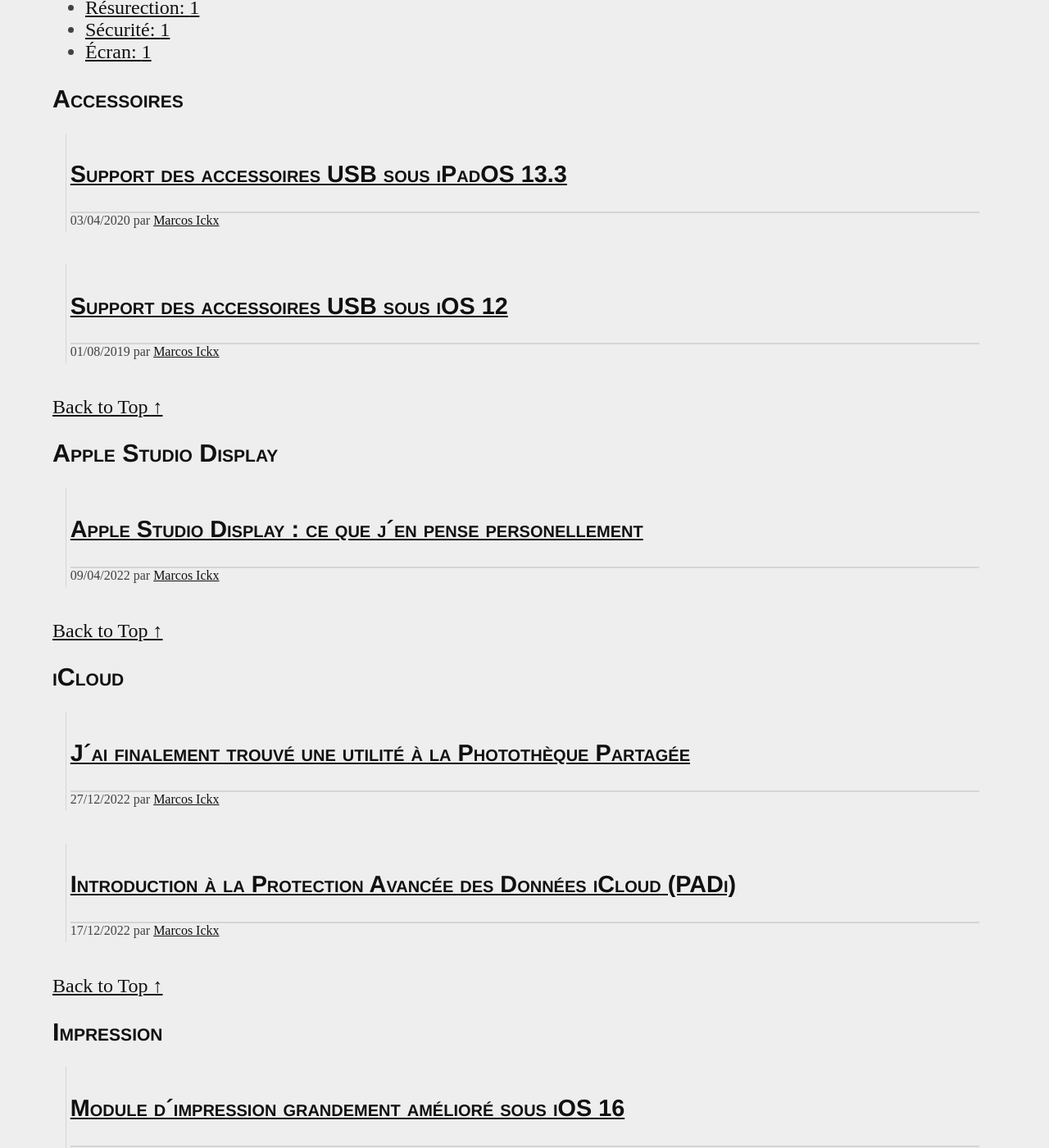
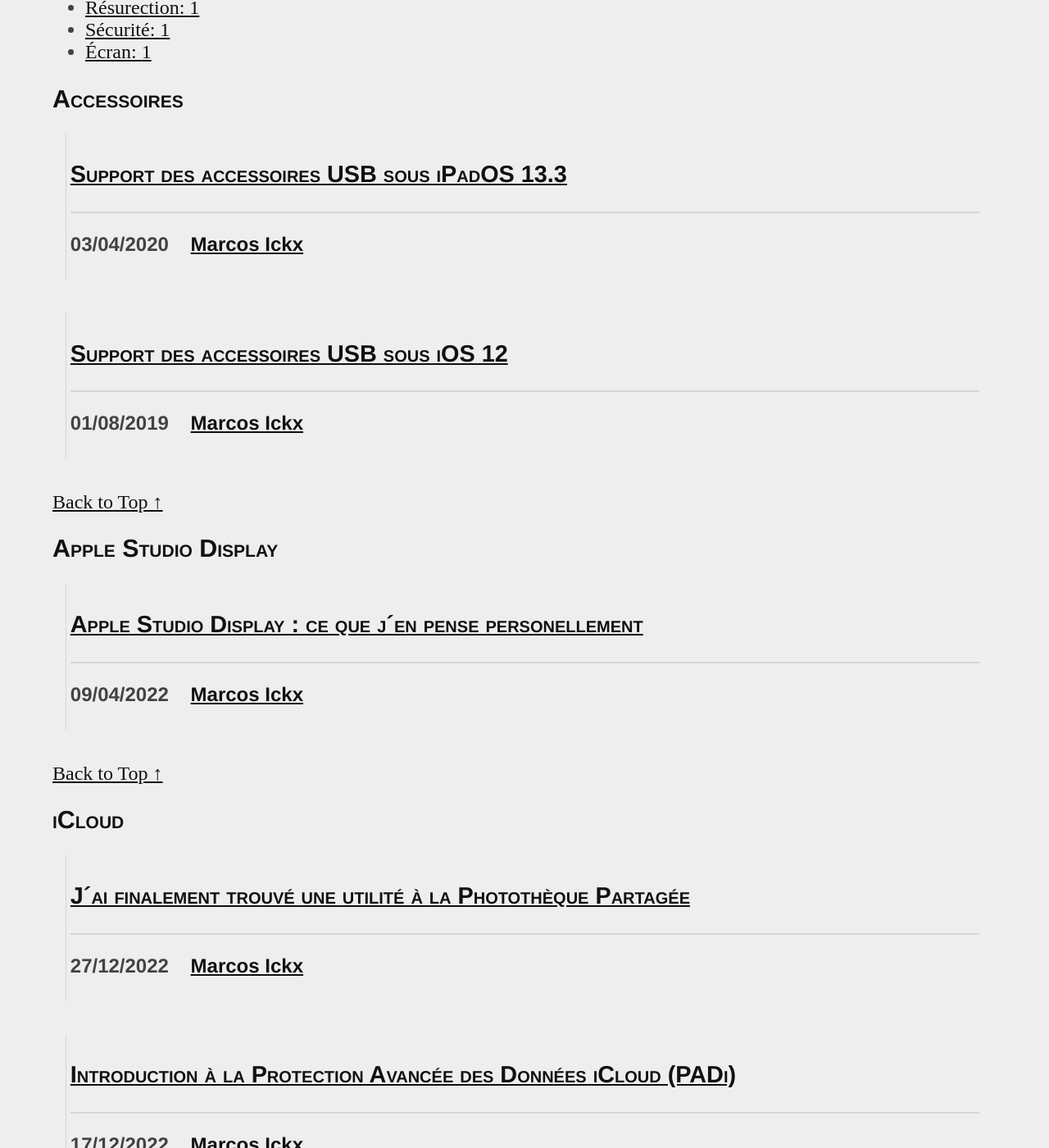
Before and after one commit to MarcosIckx/PreviewMarcosxNet, a Jekyll site: the page built from _pages/tags.md, in a window 1280 px wide and 1400 px high, scrolled down 582 px. Shown: the whole window at 82% size. Built offline with Jekyll 4.4.1, drawn with Linux system fonts in a browser that asks for light colours; some of the changed text lies outside the part shown.

Commit message:
Update entry.html

```diff
--- a/_includes/entry.html
+++ b/_includes/entry.html
@@ -6,7 +6,19 @@
 
 <article class="post">
   <h3><a href="{{ entry.url }}" rel="bookmark" title="{{ title }}">{{ title }}</a></h3>
-    <footer class="entry-meta">
-      {% if entry.date %}{% include entry_date.html %}{% endif %} par {% include author.html %}
+  {% if entry.tags %}{% if page.layout != "tags" %}
+  <ul class="entry-meta">
+  {% for tagName in tagNames_list %}
+  <li>
+    <a href="/tags/#{{ tagName | slugify | downcase }}">#{{ tagName }}</a>
+  </li>
+  {% endfor %}
+  </ul>
+  {% endif %}{% endif %}
+  <footer class="entry-meta">
+    <ul class="entry-meta">
+      {% if entry.date %}<li>{% include entry_date.html %}</li>{% endif %}
+      <li>{% include author.html %}</li>
+    </ul>
     </footer>
 </article>
```
